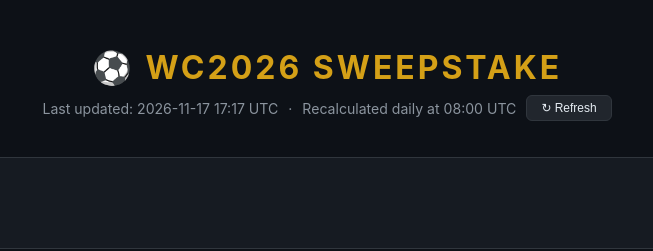
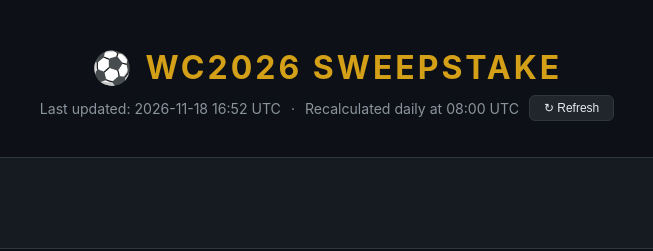
Before and after one commit to 4rani-b/wc2026-sweepstake-1, a plain HTML site: page docs/index.html in a window 1280 px wide. Shown: the top 251 px of the page, 313-966 px from the left. Drawn offline with Linux system fonts and the light colour scheme.

Commit message:
Leaderboard update 2026-11-18 16:52 UTC

```diff
--- a/docs/index.html
+++ b/docs/index.html
@@ -118,7 +118,7 @@ footer {
 <header>
   <h1>⚽ WC2026 Sweepstake</h1>
   <p class="subtitle">
-    <span>Last updated: 2026-11-17 17:17 UTC</span>
+    <span>Last updated: 2026-11-18 16:52 UTC</span>
     <span>·</span>
     <span>Recalculated daily at 08:00 UTC</span>
     <button class="refresh-btn" id="refresh-btn" onclick="triggerRefresh()">↻ Refresh</button>
```
